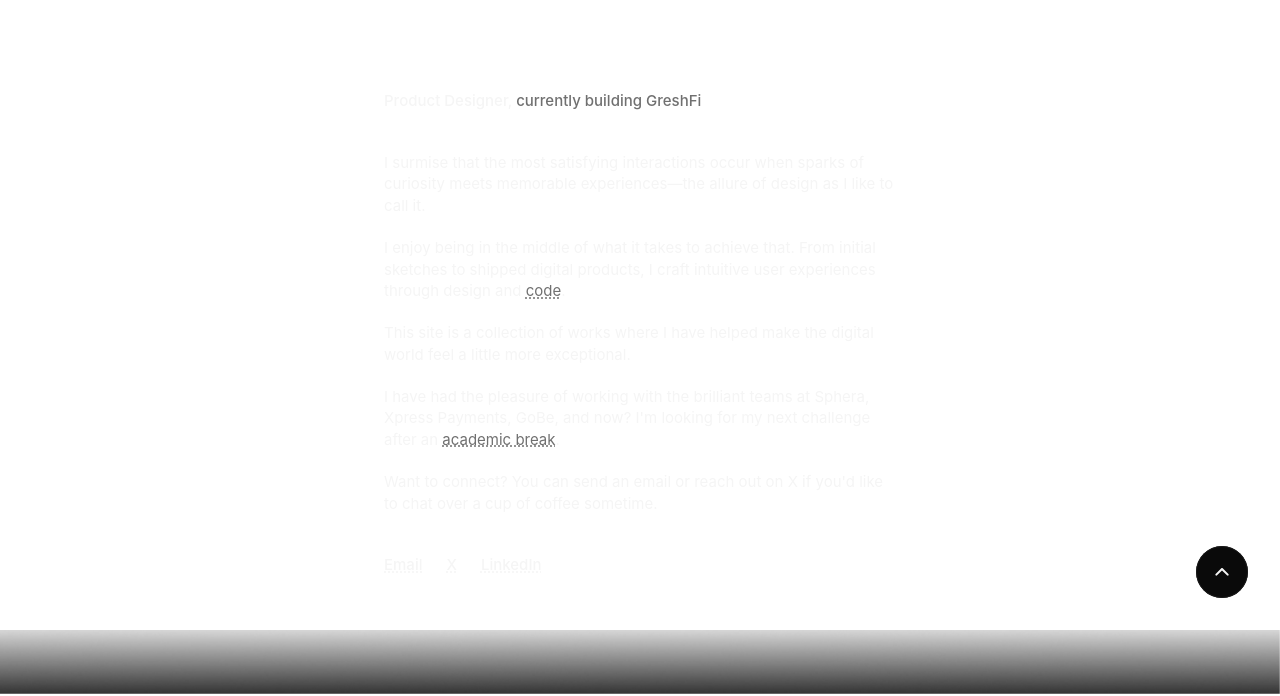
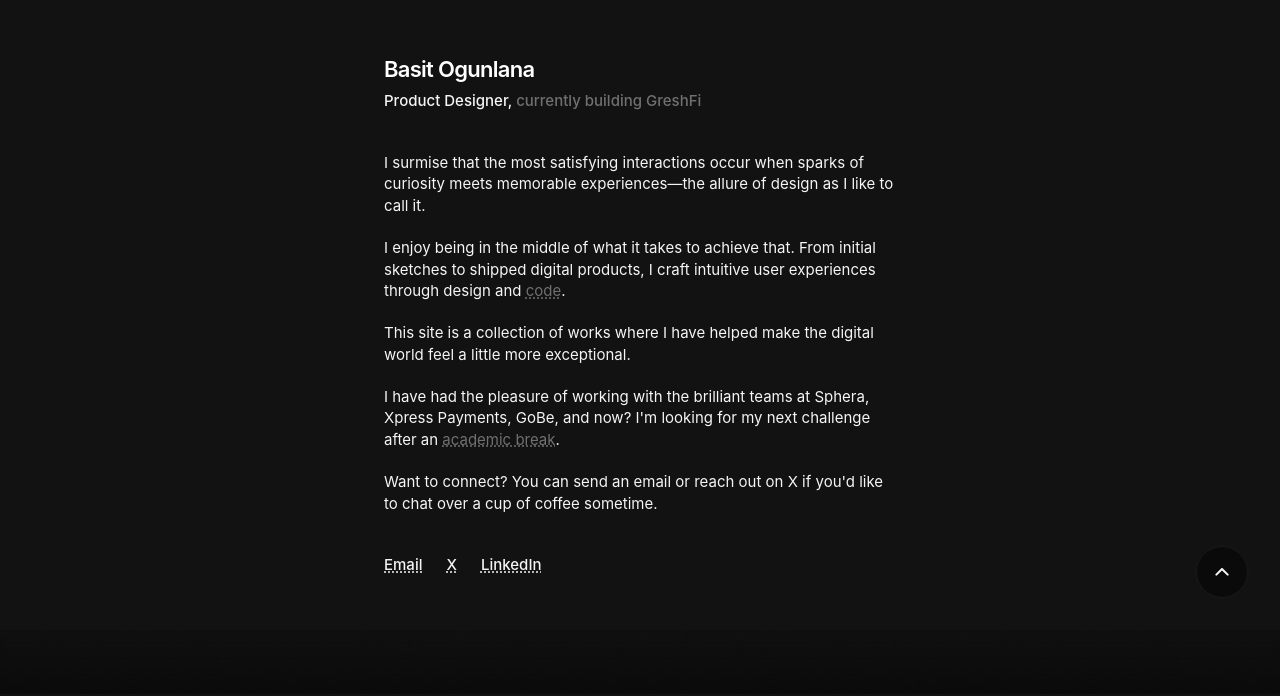
Before and after one commit to the-abdulbasit/BasitOgunlanasPortfolio, a React (Vite) app: page / in a window 1280 px wide. Shown: the part 106-802 px from the top of the page. Built offline with nearby package versions, Linux system fonts and the light colour scheme.

Commit message:
Update index.css

```diff
--- a/src/index.css
+++ b/src/index.css
@@ -662,8 +662,8 @@
     background-color: #0f0f0f;
   }
 
-  .bg-\[\#050505\] {
-    background-color: #050505;
+  .bg-\[\#121212\] {
+    background-color: #121212;
   }
 
   .object-cover {
```
